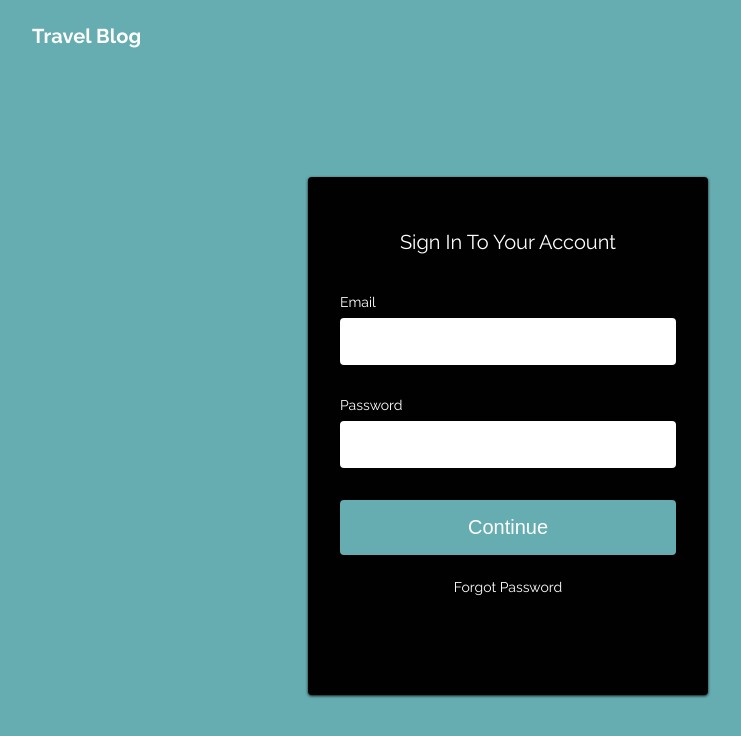
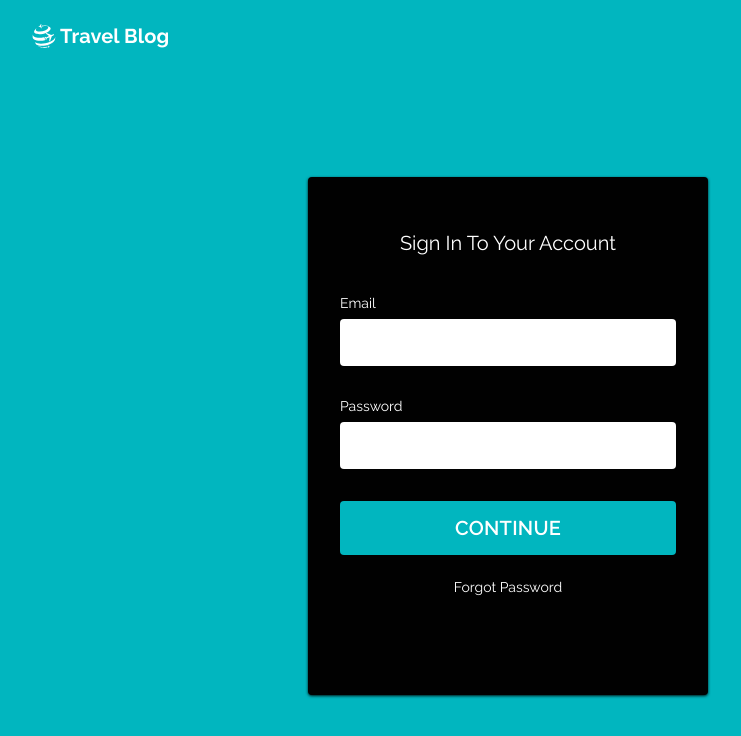
Before and after one commit to Ansel291/photoBlog-2021-12-28, a React (Create React App) app: page /signin in a window 1280 px wide. Shown: the top 736 px of the page, without its empty margins (132-873 px from the left). Built offline with nearby package versions, Linux system fonts and the light colour scheme.

Commit message:
styled signin placeholder page

```diff
--- a/src/components/Signin.js
+++ b/src/components/Signin.js
@@ -1,9 +1,12 @@
 import React from 'react'
+import { SiYourtraveldottv } from 'react-icons/si'
 import {
     FormContainer,
     FormWrap,
     FormIconWrapper,
-    Icon,
+    FormLink,
+    FormLogoIconContainer,
+    FormLogoText,
     FormContent,
     Form,
     FormH1,
@@ -19,7 +22,12 @@ const Signin = () => {
             <FormContainer>
                 <FormWrap>
                     <FormIconWrapper>
-                        <Icon to='/'>travel blog</Icon>
+                        <FormLink to='/'>
+                            <FormLogoIconContainer>
+                                <SiYourtraveldottv/>
+                            </FormLogoIconContainer>
+                            <FormLogoText>Travel Blog</FormLogoText>
+                        </FormLink>
                     </FormIconWrapper>
                     <FormContent>
                         <Form action='#'>
--- a/src/components/styles/Button.styled.js
+++ b/src/components/styles/Button.styled.js
@@ -7,7 +7,7 @@ export const HeroBtn = styled(Link)`
     align-items: center;
     transition: all 0.2s ease-in-out;
     border-radius: 50px;
-    background:  ${({primary}) => (primary ? '#65adb1' : '#010606')};
+    background:  ${({primary}) => (primary ? '#01b6bf' : '#010606')};
     padding: ${({big}) => (big ? '14px 48px' : '11px 30px')};
     color: ${({dark}) => (dark ? '#010606' : '#f7f7f7')};
     font-size: ${({fontbig}) => (fontbig ? '20px' : '14px')};
--- a/src/components/styles/Navbar.styled.js
+++ b/src/components/styles/Navbar.styled.js
@@ -105,7 +105,7 @@ export const NavLinkS = styled(LinkS)`
     letter-spacing: 0.25px;
 
     &.active {
-        border-bottom: 3px solid #65adb1;
+        border-bottom: 3px solid #01b6bf;
     }
 `
 
@@ -123,7 +123,7 @@ export const NavBtn = styled.nav`
 
 export const NavBtnLinkR = styled(LinkR)`
     border-radius: 50px;
-    background: #65adb1;
+    background: #01b6bf;
     white-space: nowrap;
     padding: 10px 22px;
     color: #f7f7f7;
--- a/src/components/styles/Sidebar.styled.js
+++ b/src/components/styles/Sidebar.styled.js
@@ -40,10 +40,6 @@ export const SidebarMenu = styled.ul`
     grid-template-rows: repeat(3, 70px);
     text-align: center;
     margin-bottom: 45px;
-
-    @media(min-width: ${({ theme }) => theme.tablet}) {
-        grid-template-rows: repeat(4, 80px);
-    }
 `
 
 export const SidebarLink = styled(LinkS)`
@@ -63,7 +59,7 @@ export const SidebarLink = styled(LinkS)`
     letter-spacing: 0.2px;
 
     &:hover {
-        color: #01bf71;
+        color: #01b6bf;
     }
 `
 export const SideBtnWrap = styled.div`
--- a/src/components/styles/Signin.styled.js
+++ b/src/components/styles/Signin.styled.js
@@ -9,7 +9,7 @@ export const FormContainer = styled.div`
     top: 0;
     z-index: 0;
     overflow: hidden;
-    background: #65adb1;
+    background: #01b6bf;
     justify-content: center;
     align-items: center;
 `
@@ -39,7 +39,9 @@ export const FormIconWrapper = styled.div`
     }
 `
 
-export const Icon = styled(Link)`
+export const FormLink = styled(Link)`
+    display: flex;
+    align-items: center;
     text-decoration: none;
     color: #fff;
     font-weight: 700;
@@ -49,6 +51,25 @@ export const Icon = styled(Link)`
 
     @media(min-width: ${({ theme }) => theme.tablet}) {
         font-size: 1.25rem;
+    }
+`
+
+export const FormLogoIconContainer = styled.div`
+    display: flex;
+    margin-right: 4px;
+    font-size: 1.6rem;
+
+    @media(min-width: ${({ theme }) => theme.tablet}) {
+        font-size: 1.5rem;
+    }
+
+`
+
+export const FormLogoText = styled.div`
+    display: none;
+
+    @media(min-width: ${({ theme }) => theme.tablet}) {
+        display: block;
     }
 `
 
@@ -104,13 +125,17 @@ export const FormInput = styled.input`
 `
 
 export const FormButton = styled.button`
-    background: #65adb1;
-    padding: 16px 0;
+    font-family: 'Raleway', sans-serif;
+    background: #01b6bf;
+    padding: 15px 0;
     border: none;
     border-radius: 4px;
     color: #fff;
     font-size: 20px;
     cursor: pointer;
+    text-transform: uppercase;
+    font-weight: 600;
+    letter-spacing: 0.25px;
 `
 
 export const Text = styled.span`
```
